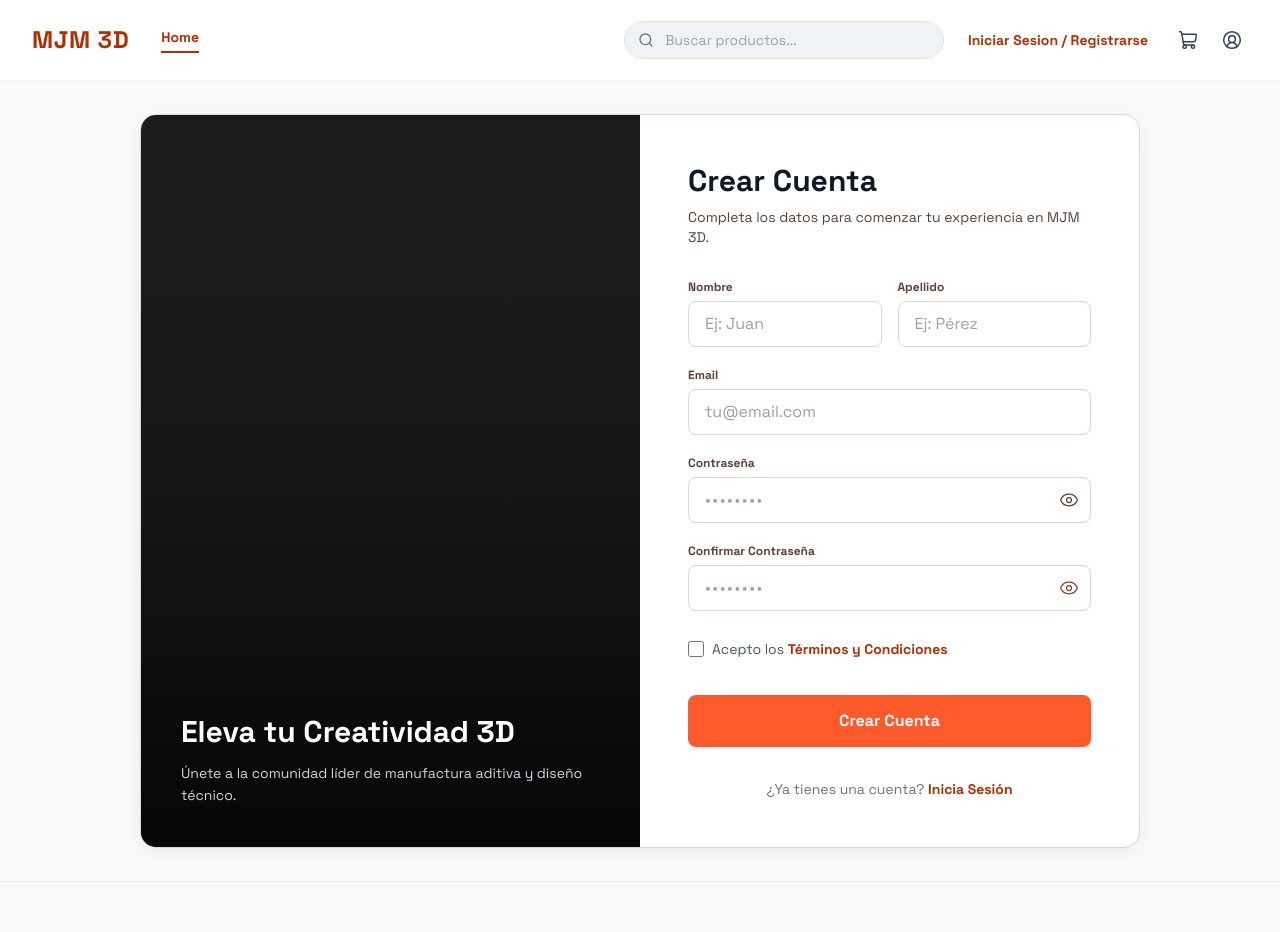
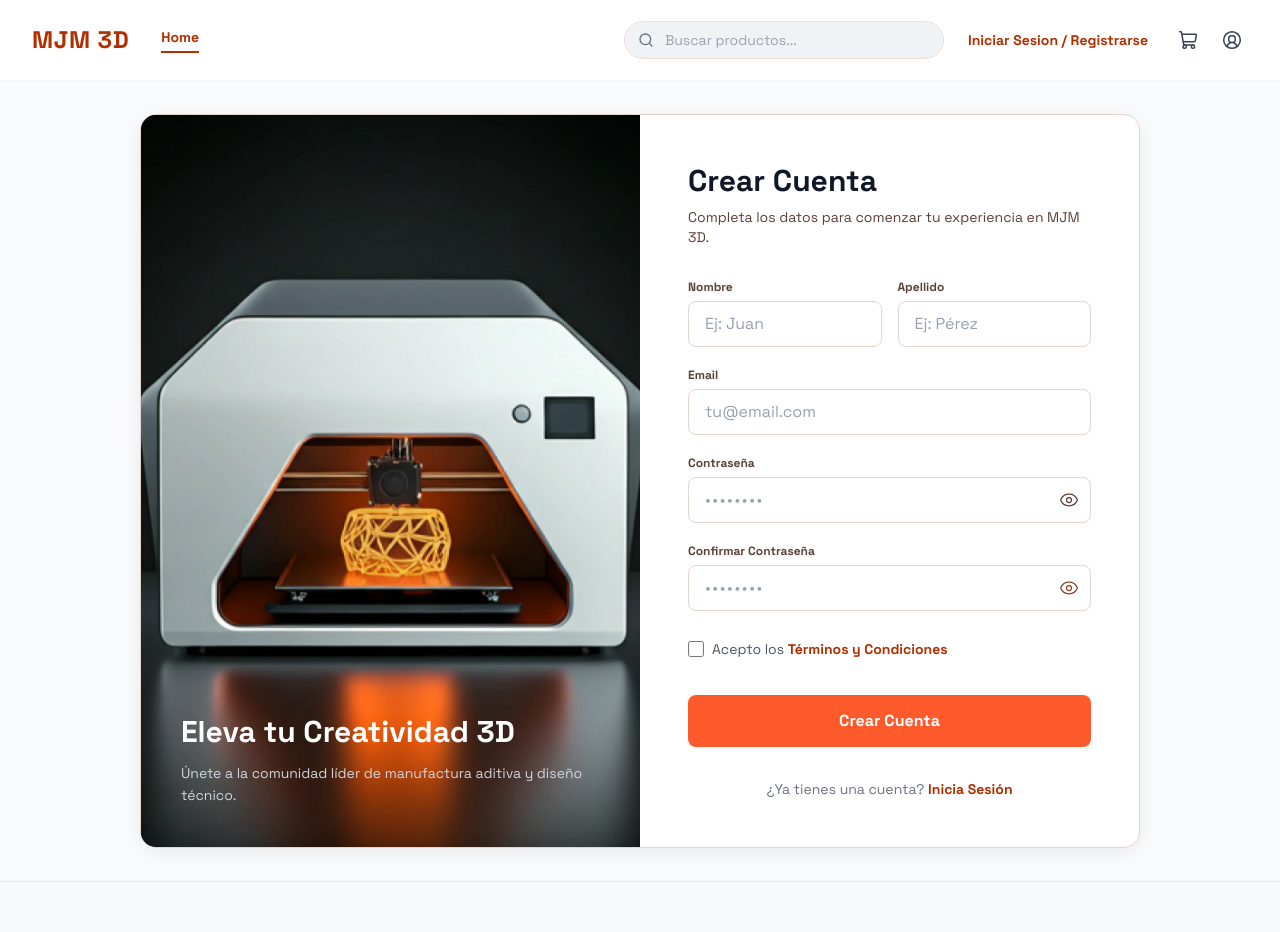
Before and after one commit to grupoalfajordepollo-code/mjm-project, a React (Vite) app in the folder Front/: page /registro in a window 1280 px wide. Shown: the top 932 px of the page. Built offline with nearby package versions, Linux system fonts and the light colour scheme.

Commit message:
Upload Images

```diff
--- a/Front/src/components/Categories.jsx
+++ b/Front/src/components/Categories.jsx
@@ -1,5 +1,9 @@
 import  { useState } from 'react';
 import { ShoppingCart } from 'lucide-react';
+import Product1 from "../assets/MJMI/Home/Product1.webp";
+import Product2 from "../assets/MJMI/Home/Product2.webp";
+import Product3 from "../assets/MJMI/Home/Product3.webp";
+import Product4 from "../assets/MJMI/Home/Product4.webp";
 
 const productos = [
   {
@@ -9,7 +13,7 @@ const productos = [
     description: "Estructura modular diseñada para espacios de trabajo modernos que...",
     price: "$4.500",
     status: "Disponible",
-    image: "/ruta-organizador.jpg",
+    image: Product1,
   },
   {
     id: 2,
@@ -18,7 +22,7 @@ const productos = [
     description: "Pieza decorativa basada en patrones matemáticos naturales...",
     price: "$3.200",
     status: "¡Últimas unidades!",
-    image: "/ruta-florero.jpg",
+    image: Product2,
   },
   {
     id: 3,
@@ -27,7 +31,7 @@ const productos = [
     description: "Figura de acción con más de 40 puntos de articulación impresa en...",
     price: "$5.800",
     status: "Disponible",
-    image: "/ruta-dragon.jpg",
+    image: Product3,
   },
   {
     id: 4,
@@ -36,7 +40,7 @@ const productos = [
     description: "Carcasa premium para teclado mecánico, optimizada para...",
     price: "$12.000",
     status: "Agotado",
-    image: "/ruta-gabinete.jpg",
+    image: Product4,
   }
 ];
 
--- a/Front/src/components/Hero.jsx
+++ b/Front/src/components/Hero.jsx
@@ -1,5 +1,10 @@
+import HeroImg from "../assets/MJMI/Home/Hero.webp";
+
 
 const Hero = () => {
+
+
+
   return (
     <section className="w-full bg-white font-space relative overflow-hidden">
       <div className="max-w-7xl mx-auto px-4 sm:px-6 lg:px-8 py-16 lg:py-24">
@@ -38,7 +43,7 @@ const Hero = () => {
             <div className="aspect-4/5 sm:aspect-square lg:aspect-4/5 w-full rounded-4xl overflow-hidden bg-[#1a1c1e] shadow-2xl relative">
 
               <img
-                src="../assets/MJMI/Home/Hero.webp"
+                src={HeroImg}
                 alt="Impresora 3D en funcionamiento"
                 className="w-full h-full object-cover"
               />
--- a/Front/src/components/RegisterForm.jsx
+++ b/Front/src/components/RegisterForm.jsx
@@ -2,6 +2,7 @@ import { useState } from "react";
 import { useNavigate, Link } from "react-router-dom";
 import { Eye, EyeOff } from "lucide-react";
 import { useAuth } from "../context/AuthContext";
+import RegisterImage from "../assets/MJMI/Registro/Registro.webp";
 
 const RegisterForm = () => {
   const [showPassword, setShowPassword] = useState(false);
@@ -43,8 +44,9 @@ const RegisterForm = () => {
 
       <div className="flex w-full max-w-250 bg-white rounded-2xl shadow-[0_4px_25px_-5px_rgba(0,0,0,0.1)] border border-[#e6d5cc] overflow-hidden">
         <div className="hidden md:flex flex-col justify-end w-1/2 bg-[#1a1c1e] relative">
-          <div className="absolute inset-0 bg-linear-to-t from-black/80 via-black/20 to-transparent z-10"></div>
-          <div className="relative z-20 p-10 text-white">
+          <div className="absolute inset-0 bg-linear-to-t from-black/80 via-black/20 to-transparent z-10">
+            <img src={RegisterImage} alt="Register" className="w-full h-full object-cover" />
+          </div>          <div className="relative z-20 p-10 text-white">
             <h2 className="text-3xl font-bold mb-3">Eleva tu Creatividad 3D</h2>
             <p className="text-gray-300 text-sm leading-relaxed">
               Únete a la comunidad líder de manufactura aditiva y diseño técnico.
```
Also changed, not shown: 1 other file (tests, documents, lock files or other folders).
